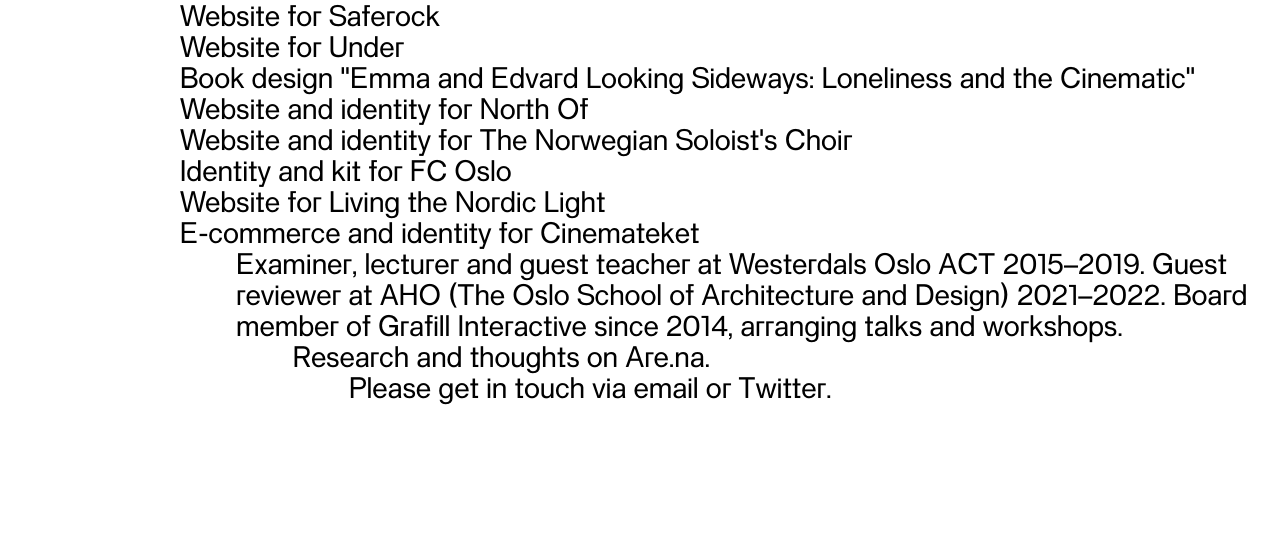
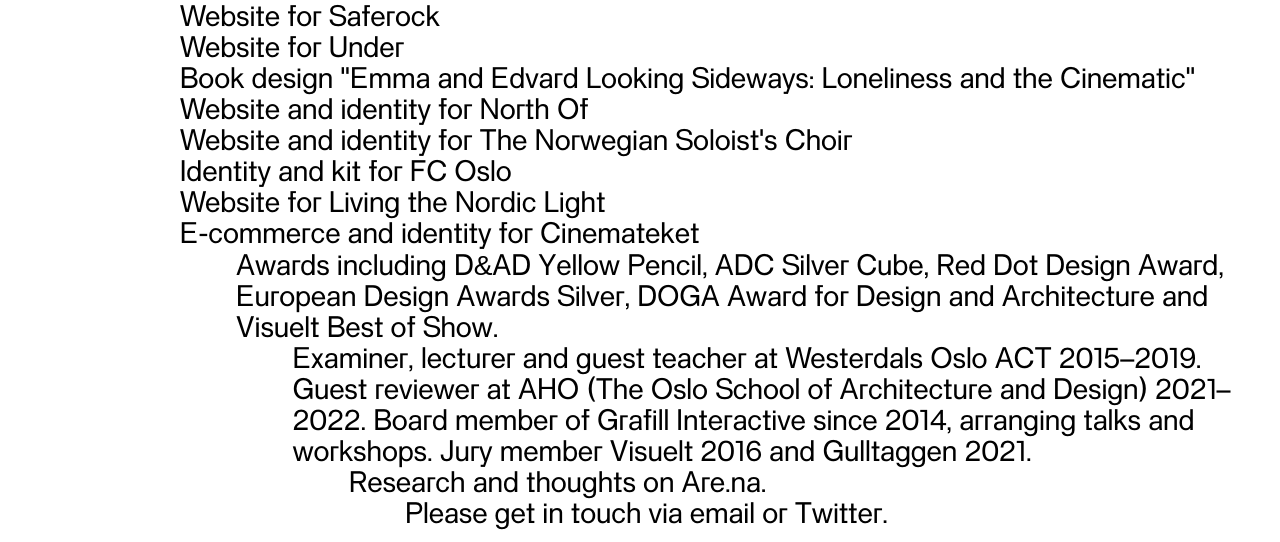
Before and after one commit to kiman3/index-placeholder, a PHP site: page / in a window 1280 px wide. Shown: the part 441-983 px from the top of the page. Before the commit the page ends 846 px from the top, so only its background shows below. Run offline with PHP 8.4, Linux system fonts and the light colour scheme.

Commit message:
Added awards section

```diff
--- a/index.html
+++ b/index.html
@@ -37,7 +37,8 @@
         <li><a class="snohetta" href="https://snohetta.com/projects/387-cinemateket" target="_blank" rel="noopener referrer">E-commerce and identity for Cinemateket</a></li>
       </ul>
     </div>
-    <p id="other">Examiner, lecturer and guest teacher at <a href="https://www.kristiania.no/" target="_blank" rel="noopener noreferrer">Westerdals Oslo ACT</a> 2015–2019. Guest reviewer at <a href="https://aho.no/" target="_blank" rel="noopener noreferrer">AHO (The Oslo School of Architecture and Design)</a> 2021–2022. Board member of <a href="https://www.grafill.no/" target="_blank" rel="noopener noreferrer">Grafill Interactive</a> since 2014, arranging talks and workshops.</p>
+    <p id="awards">Awards including <a href="https://www.dandad.org/awards/professional/2021/234877/groupe-le-monde-signage-system/" target="_blank" rel="noopener noreferrer">D<span class="fallback">&</span>AD Yellow Pencil</a>, <a href="https://www.oneclub.org/awards/adcawards/-award/35382/an-email-first-visual-identity" target="_blank" rel="noopener noreferrer">ADC Silver Cube</a>, <a href="https://www.red-dot.org/project/living-the-nordic-light-zumtobel-group-annual-report-2013-2014-12634" target="_blank" rel="noopener noreferrer">Red Dot Design Award</a>, <a href="https://awards.europeandesign.org/#/Winners/105383" target="_blank" rel="noopener noreferrer">European Design Awards Silver</a>, <a href="https://doga.no/aktiviteter/dogas-priser/doga-merket-design-arkitektur/vinnere-av-doga-merket/historiske-typer-for-fremtidens-medier/" target="_blank" rel="noopener noreferrer">DOGA Award for Design and Architecture</a> and <a href="https://www.grafill.no/visuelt/vinnere/2021/best-of-show" target="_blank" rel="noopener noreferrer">Visuelt Best of Show</a>.</p>
+    <p id="other">Examiner, lecturer and guest teacher at <a href="https://www.kristiania.no/" target="_blank" rel="noopener noreferrer">Westerdals Oslo ACT</a> 2015–2019. Guest reviewer at <a href="https://aho.no/" target="_blank" rel="noopener noreferrer">AHO (The Oslo School of Architecture and Design)</a> 2021–2022. Board member of <a href="https://www.grafill.no/" target="_blank" rel="noopener noreferrer">Grafill Interactive</a> since 2014, arranging talks and workshops. Jury member <a href="https://www.grafill.no/visuelt" target="_blank" rel="noopener noreferrer">Visuelt 2016</a> and <a href="https://www.gulltaggen.no/" target="_blank" rel="noopener noreferrer">Gulltaggen 2021</a>.</p>
     <p id="research">Research and thoughts on <a href="https://www.are.na/kim-andre-ottesen--2" target="_blank" rel="noopener noreferrer">Are.na</a>.</p>
     <p id="contact">Please get in touch via <a href="mailto:kiman@kimandreottesen.no">email</a> or&nbsp;<a href="https://twitter.com/kiman" target="_blank" rel="noopener noreferrer">Twitter</a>.</p>
   </main>
--- a/style.css
+++ b/style.css
@@ -129,16 +129,20 @@
             content: "Self-initiated";
           }
 
-  #other{
+  #awards{
     margin-left: calc(var(--space) * 4);
   }
 
-  #research{
+  #other{
     margin-left: calc(var(--space) * 5);
   }
 
+  #research{
+    margin-left: calc(var(--space) * 6);
+  }
+
   #contact{
-    margin-left: calc(var(--space) * 6);
+    margin-left: calc(var(--space) * 7);
   }
 
 @media only screen and (min-width: 750px){
@@ -163,3 +167,7 @@
     color: black;
   }
 }
+
+.fallback{
+  font-family: 'Arial', sans-serif;
+}
```
